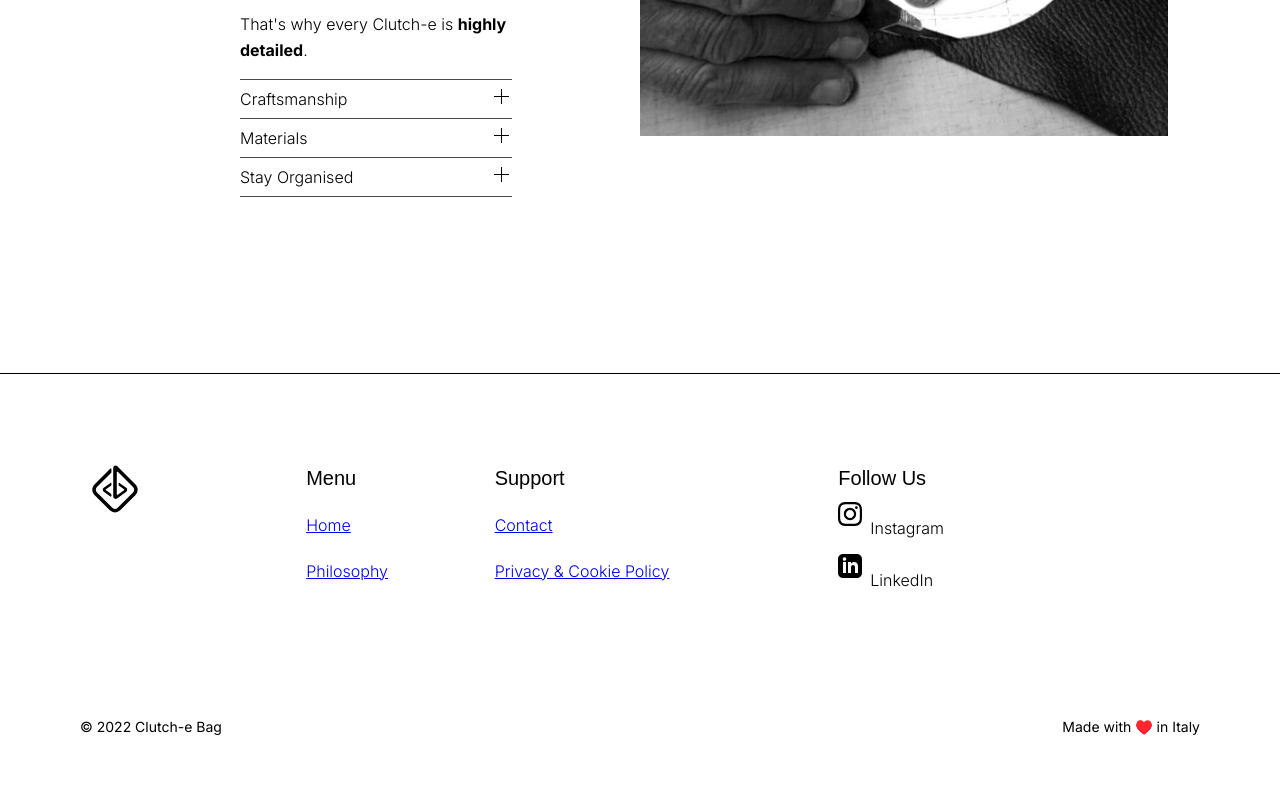
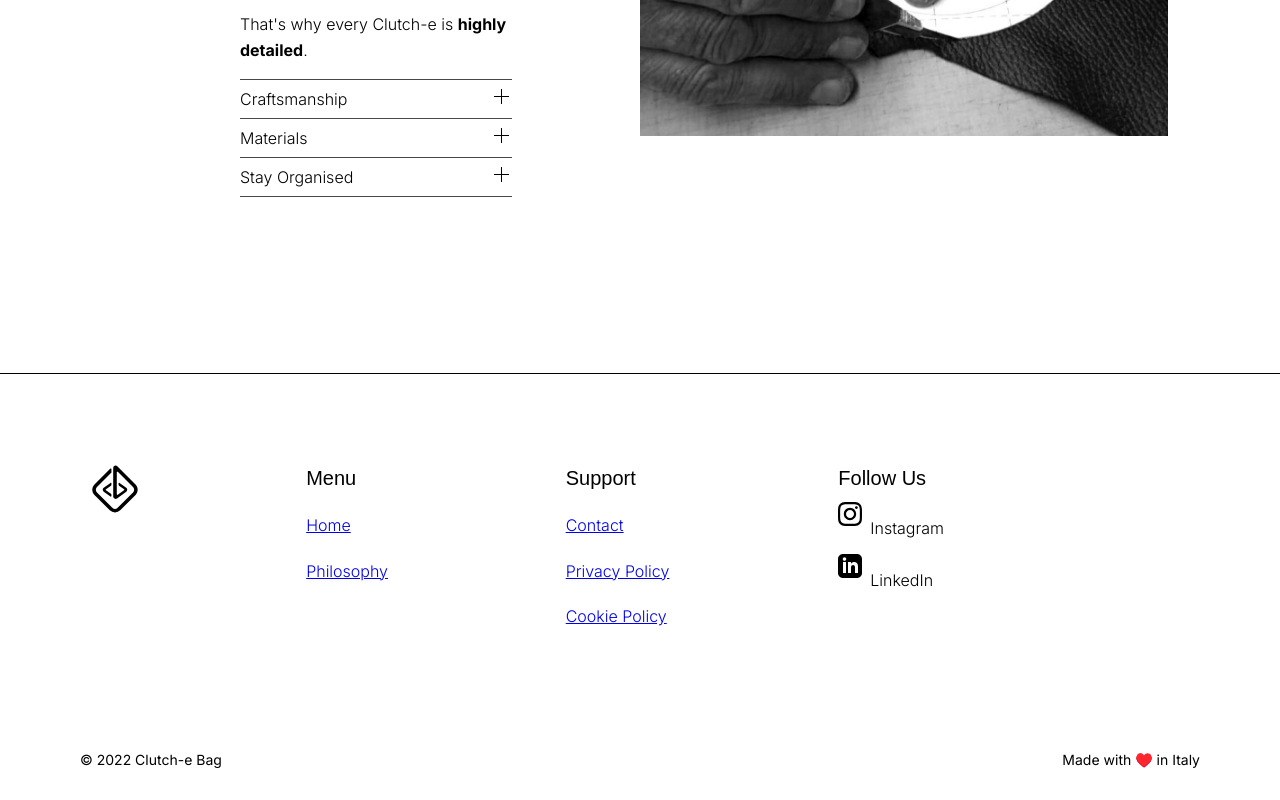
Before and after one commit to rapaccinim/clutch-e-bag-main-website, a Next.js app: page / in a window 1280 px wide. Shown: the part 2706-3506 px from the top of the page. Before the commit the page ends 3473 px from the top, so only its background shows below. Built offline with nearby package versions, Linux system fonts and the light colour scheme; a web font is replaced by a local one.

Commit message:
Added privacy and cookie links to footer.js.

```diff
--- a/src/components/Footer/footer.js
+++ b/src/components/Footer/footer.js
@@ -10,7 +10,8 @@ const Footer = () => {
     ]
     const supportItems = [
         { itemName:"Contact", itemLink: "contact" },
-        { itemName:"Privacy & Cookie Policy", itemLink: "privacy" }
+        { itemName:"Privacy Policy", itemLink: "https://www.iubenda.com/privacy-policy/46303809" },
+        { itemName:"Cookie Policy", itemLink: "https://www.iubenda.com/privacy-policy/46303809/cookie-policy" },
     ]
 
     return(
@@ -41,7 +42,7 @@ const Footer = () => {
                     <div className="support-container">
                       <div className="main-menu-item title">Support</div>
                       {supportItems.map((item, i) =>
-                        <Link href={"/" + item.itemLink} key={i}>
+                        <Link href={item.itemLink} key={i}>
                             <div className="main-menu-item">{item.itemName}</div>
                         </Link>)}
                    </div>
```
